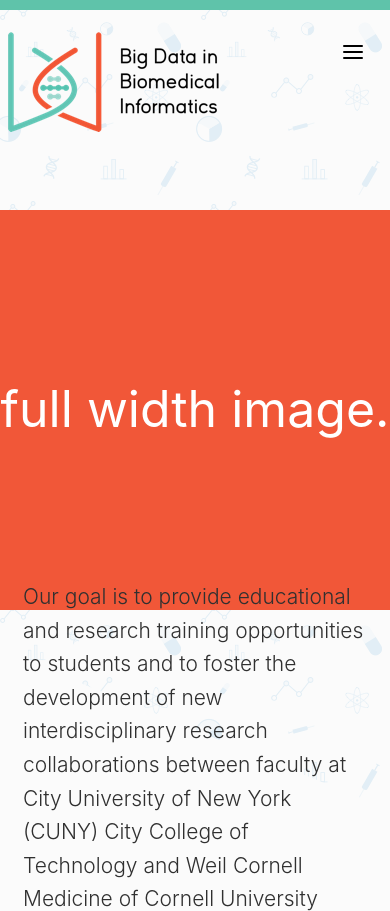
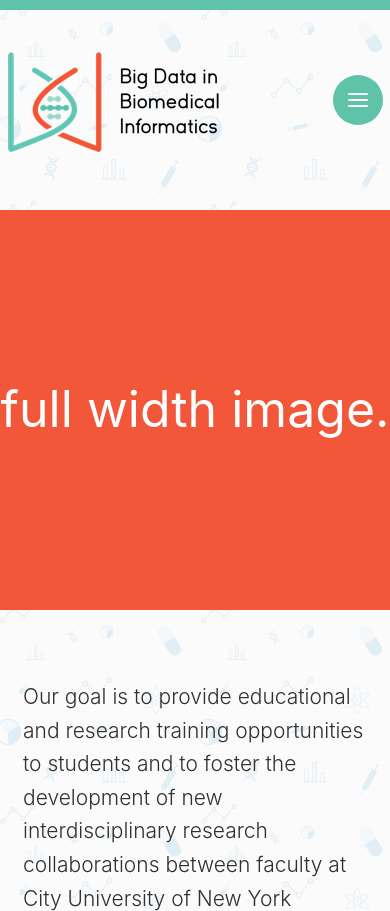
Before and after one commit to kevinrajaram/bd2bmi, a website: page dist/index.html in a window 390 px wide. Shown: the top 911 px of the page. Drawn offline with Linux system fonts and the light colour scheme.

Commit message:
updated Nav and styles V1

```diff
--- a/src/scss/_styles.scss
+++ b/src/scss/_styles.scss
@@ -2,12 +2,14 @@
 // Header
 #container{
     border-top: 10px solid $primary-color;
+    position: relative;
+    z-index: 1;
 }
 
 .patternBg{
     background: transparent url(../images/pattern.png);
     min-height: 800px;
-    clip-path: polygon(0 0,100% 0,100% 100%,0 80%);
+    // clip-path: polygon(0 0,100% 0,100% 100%,0 80%);
     overflow: auto;
 }
 
@@ -86,8 +88,8 @@ nav{
             padding: 0;
 
             li{
+                float: left;
                 display: inline-block;
-                float: left;
                 margin: 15px;
 
                 a{
@@ -354,8 +356,11 @@ nav{
 @media screen and (max-width: 600px){
 
     .site-header .columns{
-        height: 200px;
         align-items: center;
+        padding: 40px 0;
+    }
+    .patternBg{
+        min-height: 900px;
     }
 
     .site-footer{
@@ -384,7 +389,7 @@ nav{
         left: 0;
         height: 100%;
         width: 100%;
-        z-index: 1;
+        z-index: 1000;
         background: rgba(0, 0, 0, 1);
         transform: translateX(100%);
         opacity: 0;
@@ -403,8 +408,7 @@ nav{
                 float: none;
                 width: 100%;
                 text-align: center;
-                margin: 0;
-                margin-bottom: 10px;
+                margin: 15px 0;
 
                 a{
                     padding: 10px 20px;
@@ -421,23 +425,25 @@ nav{
     .nav-open{
         position: fixed;
         right: 7px;
-        top: 25px;
+        top: 75px;
         display: block;
-        width: 60px;
-        height: 60px;
+        width: 50px;
+        height: 50px;
         cursor: pointer;
         z-index: 9999;
+        border-radius: 50%;
+        background: $primary-color;
 
         i{
             display: block;
             width: 20px;
             height: 2px;
-            background: #000000;
+            background: #ffffff;
             border-radius: 2px;
-            margin-left: 20px;
+            margin-left: 15px;
         }
         i:nth-child(1){
-            margin-top: 20px;
+            margin-top: 18px;
             transition: transform .3s ease;
         }
         i:nth-child(2){
@@ -470,7 +476,7 @@ nav{
         transform: translateX(0);
 
         ul li{
-            margin-bottom: 20px;
+            margin: 15px 0;
 
             a{
                 opacity: 1;
```
Also changed, not shown: dist/apply.html, dist/bigdata.html, dist/faculty.html, dist/index.html, dist/resources.html, dist/styles.css (deleted), dist/stylesV1.css (added).
